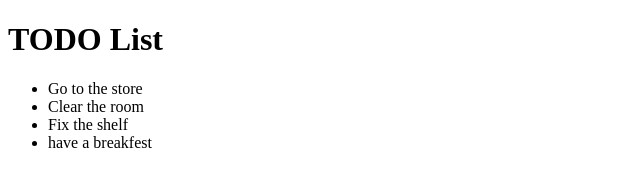
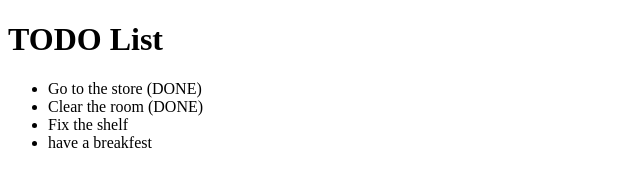
Before and after one commit to batateratika/lab8, a plain HTML site: page index.html in a window 1280 px wide. Shown: the whole page, without its empty margins (0-640 px from the left). Drawn offline with Linux system fonts and the light colour scheme.

Commit message:
completed 1 and 2 tasks

```diff
--- a/index.html
+++ b/index.html
@@ -7,8 +7,8 @@
     <body>
         <h1>TODO List</h1>
         <ul>
-            <li>Go to the store</li>
-            <li>Clear the room</li>
+            <li>Go to the store (DONE)</li>
+            <li>Clear the room (DONE)</li>
             <li>Fix the shelf</li>
             <li>have a breakfest</li>
         </ul>
```
